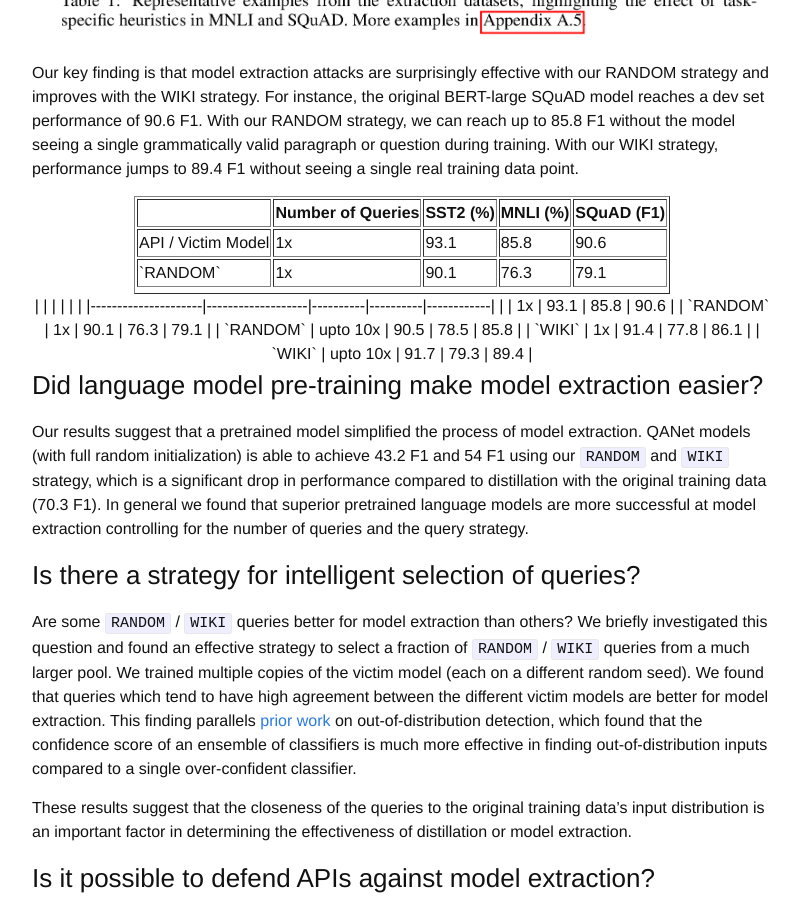
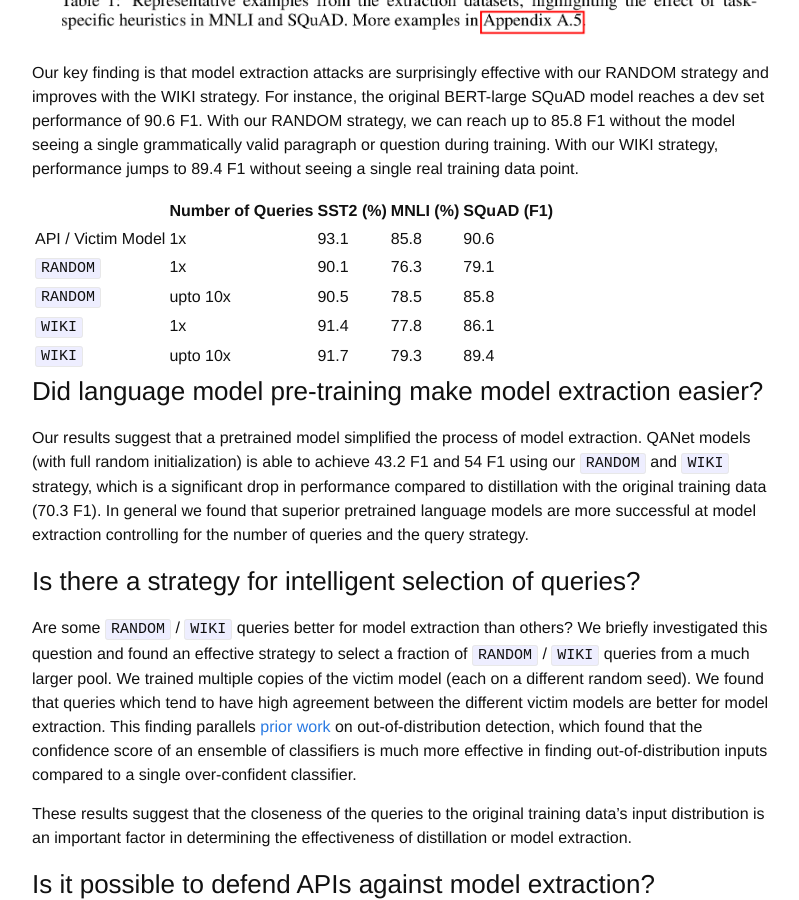
Before and after one commit to martiansideofthemoon/martiansideofthemoon.github.io, a Jekyll site: the page built from _posts/2020-02-10-model-extraction-bert.markdown, in a window 1280 px wide and 900 px high, scrolled down 2173 px. Shown: the whole window, without its empty margins (238-1037 px from the left). Built offline with Jekyll 4.4.1, drawn with Linux system fonts in a browser that asks for light colours; comment, search, counter and statistics services are not loaded.

Commit message:
Adding bert extraction blogpost

```diff
--- a/_posts/2020-02-10-model-extraction-bert.markdown
+++ b/_posts/2020-02-10-model-extraction-bert.markdown
@@ -39,25 +39,13 @@ We use two strategies to construct attack queries. The first strategy (`RANDOM`)
 
 Our key finding is that model extraction attacks are surprisingly effective with our RANDOM strategy and improves with the WIKI strategy. For instance, the original BERT-large SQuAD model reaches a dev set performance of 90.6 F1. With our RANDOM strategy, we can reach up to 85.8 F1 without the model seeing a single grammatically valid paragraph or question during training. With our WIKI strategy, performance jumps to 89.4 F1 without seeing a single real training data point.
 
-<center>
-
-<table border="1">
-	<tr><th></th><th>Number of Queries</th><th>SST2 (%)</th><th>MNLI (%)</th><th>SQuAD (F1)</th></tr>
-	<tr><td>API / Victim Model</td><td>1x</td><td>93.1</td><td>85.8</td><td>90.6</td></tr>
-	<tr><td>`RANDOM`</td><td>1x</td><td>90.1</td><td>76.3</td><td>79.1</td></tr>
-	<tr></tr>
-	<tr></tr>
-</table>
-
-|                     |  |  |  |  |
+|                     | Number of Queries | SST2 (%) | MNLI (%) | SQuAD (F1) |
 |---------------------|-------------------|----------|----------|------------|
-|  | 1x                | 93.1     | 85.8     | 90.6       |
+| API / Victim Model  | 1x                | 93.1     | 85.8     | 90.6       |
 | `RANDOM`            | 1x                | 90.1     | 76.3     | 79.1       |
 | `RANDOM`            | upto 10x          | 90.5     | 78.5     | 85.8       |
 | `WIKI`              | 1x                | 91.4     | 77.8     | 86.1       |
 | `WIKI`              | upto 10x          | 91.7     | 79.3     | 89.4       |
-
-</center>
 
 ### Did language model pre-training make model extraction easier?
 
```
